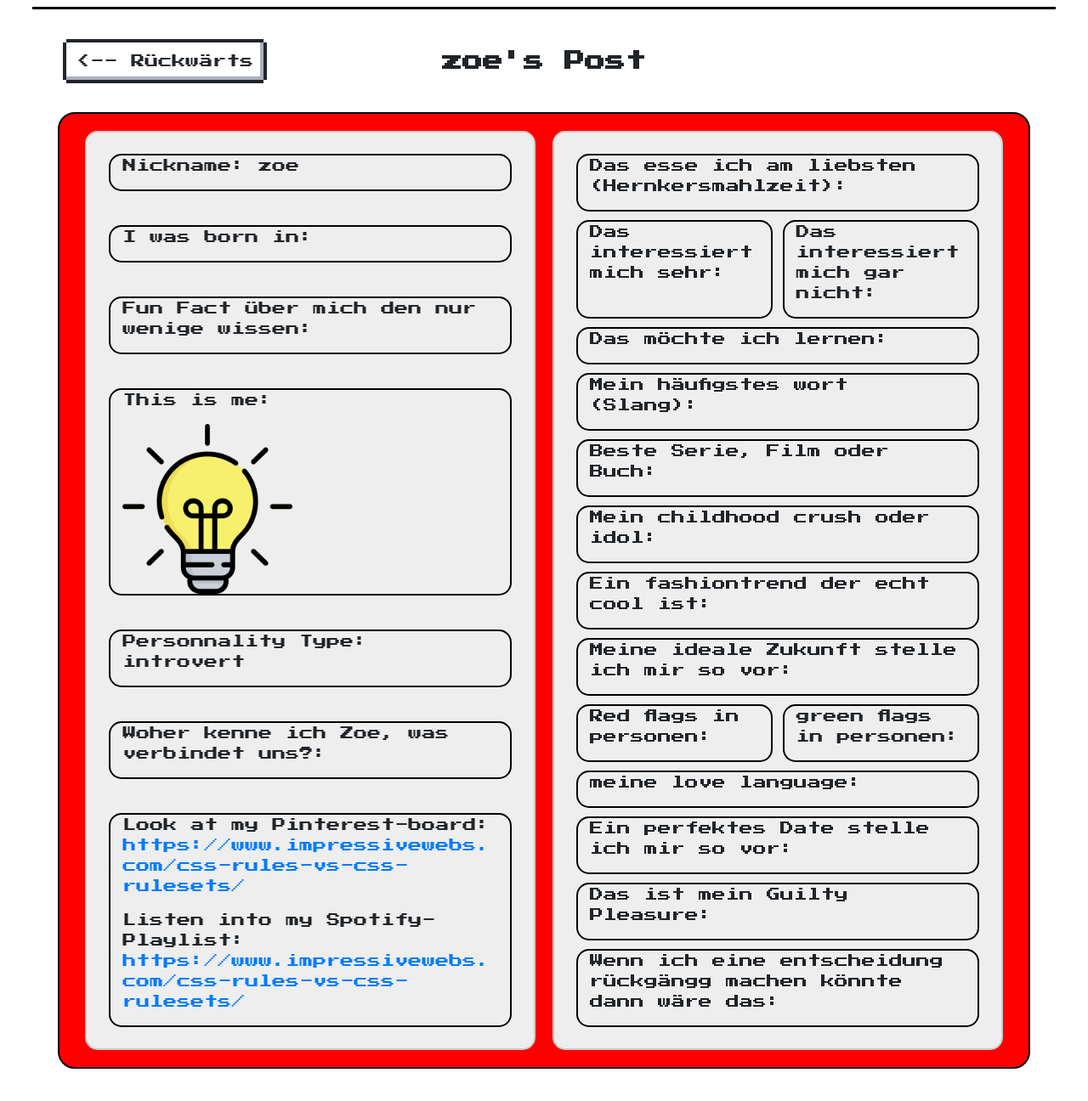
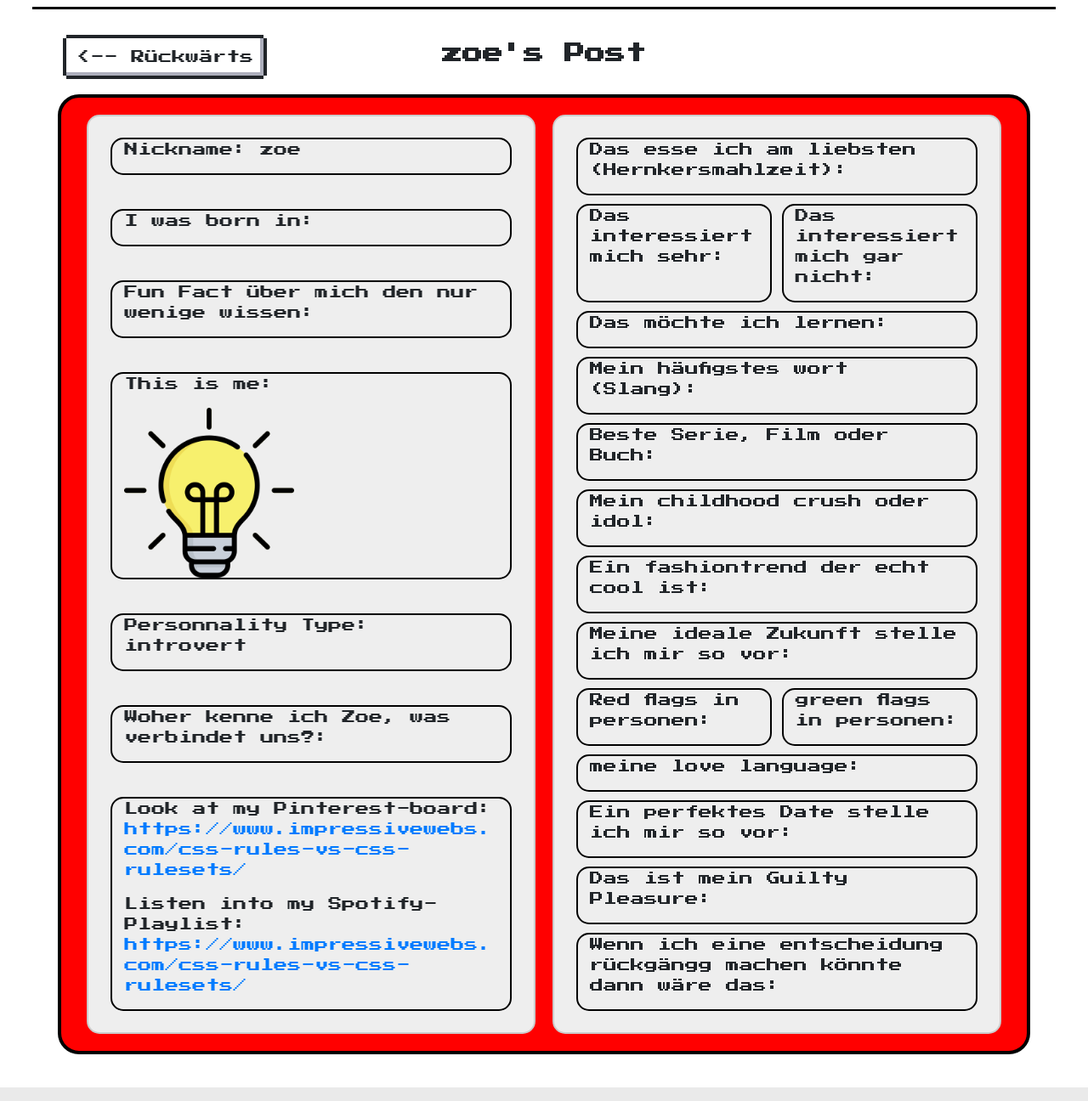
Before and after one commit to oezilot/order_test, a Flask app: page /buchseiten/zoe in a window 1280 px wide. Shown: the part 75-1371 px from the top of the page at 85% size. Run offline with Flask 2, Linux system fonts and the light colour scheme; a user stored in the database is signed in; data comes from the database, SQL or seed files in the repository.

Commit message:
navigation buttons-bar (remove margin)

```diff
--- a/static/styles.css
+++ b/static/styles.css
@@ -1,6 +1,4 @@
 /* LANDING PAGE */
-/* Center the main title */
-/* Apply Flexbox to the body to center the container */
 .body1 {
     display: flex;
     justify-content: center;    /* Centers horizontally */
@@ -28,15 +26,10 @@
 .nes-btn {
     margin-top: 10px;         /* Add space between the headings and buttons */
 }
-
-
-
-
+/**/
 
 
 /* LOGIN PAGE */
-/* Optional: gelber kasten */
-/* Centering the login page container */
 .body2 {
     display: flex;
     flex-direction: column;
@@ -45,7 +38,6 @@
     height: 100vh; /* Full viewport height */
     margin: 0;     /* Remove default body margins */
 }
-
 /* Login-specific container */
 .login, .inhaltsverzeichnis {
     display: flex;
@@ -59,13 +51,10 @@
     display: flex;
     justify-content: center;  /* Centers the button horizontally */
 }
-
-
 /* Login title styling */
 .login-title {
     margin: 16px; /* Add space between the title and the form */
 }
-
 .nes-container {
     box-shadow: 0px 0px 10px rgba(0, 0, 0, 0.1); /* Optional: Add shadow */
     border-radius: 10px;        /* Optional: Slight rounding of corners */
@@ -74,37 +63,24 @@
 .deleted {
     margin: 10% 10% 0% 0%;
 }
+/**/
 
-
-
-
-
-
-
-
-
-
-
-
-
-
-
+/* INDEX.html */
 .inhalt-titel {
     margin: 5%;
 }
 
+/* BASE.html */
 /*center the username of the post*/
 .naviagation-buttons {
     display: flex;
     justify-content: space-between;    /* Center the elements in the container */
     align-items: center;        /* Vertically center the items */
     width: 95%;                /* Full width of the parent container */
-    margin: 5% auto;
+    margin: 0 auto;  /* die zahl bedeuted das margin des rands oben und unten und das auto stllt sicher dass es horizontal steht */
     position: relative;         /* Allows absolute positioning for buttons */
 }
-
 .naviagation-buttons h2 {
-    margin: 0;                  /* Remove default margin from heading */
     text-align: center;          /* Center the text */
     position: absolute;          /* Position the heading absolutely in the center */
     left: 50%;                  /* Move to the center horizontally */
@@ -181,8 +157,8 @@ hr {
 .book-open {
     display: flex;
     justify-content: space-between; /* Platz zwischen den beiden Seiten */
-    border: 2px solid #000;      /* Schwarzer Strich des Rechtecks */
-    border-radius: 20px;
+    border: 4px solid #000;      /* Schwarzer Strich des Rechtecks */
+    border-radius: 25px;
     padding: 20px;               /* Platz innerhalb des Rahmens */
     margin: 20px auto;           /* Abstand des Rechtecks oben und unten */
     width: 95%;
--- a/templates/userpage.html
+++ b/templates/userpage.html
@@ -2,7 +2,8 @@
 
 {% block content %}
 <div class="post-gesamt">
-
+  <br>
+  <br>
   <div class="naviagation-buttons margin-h2">
     <!-- Falls es eine Seite vorher einen Post gibt -->
     {% if prev_username %}
@@ -14,7 +15,7 @@
       <a class="nes-btn" href="{{ url_for('show_post', username=next_username) }}">Vorwärts --> </a>
     {% endif %}
   </div>
-
+  <br>
   <!--this container contains the whole page with the buttons and the left and right page!-->
   <div class="book-open" style="{% if post %} background-color: {{ post['color'] }}; {% else %} background-color: #f9f9f9; {% endif %}">
   <!-- indivueller post mit username und post-content -->
```
